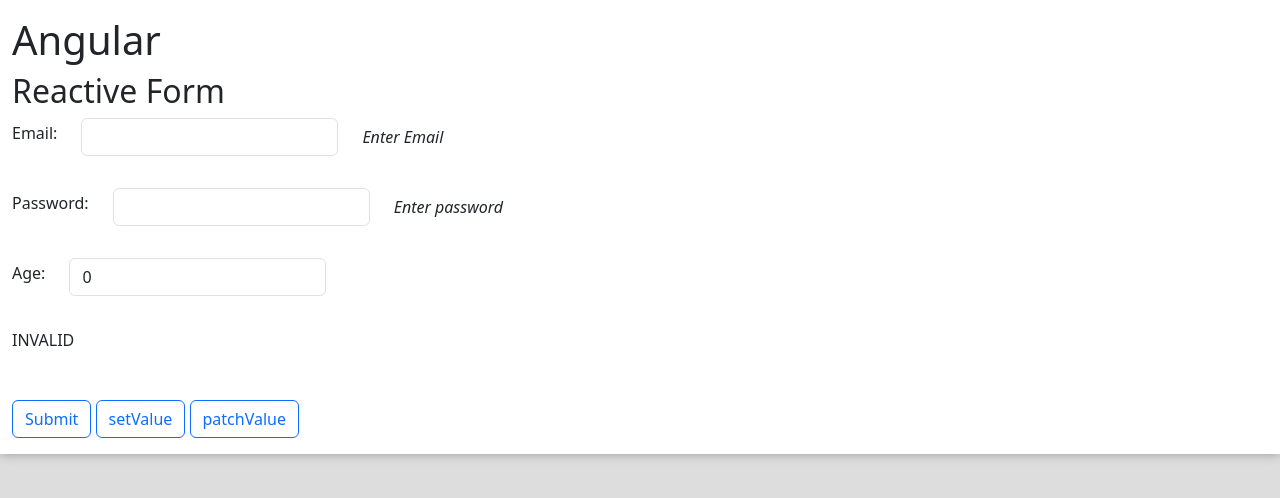
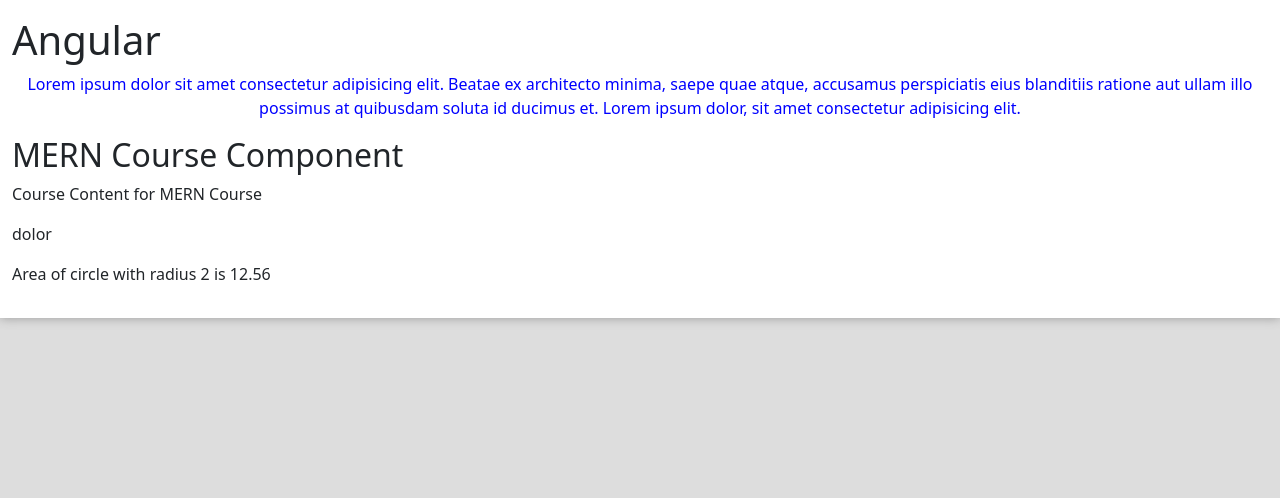
Before and after one commit to avimalhotra/ng-dec-24, an Angular app: page / in a window 1280 px wide. Shown: the top 498 px of the page. Built offline with nearby package versions, Linux system fonts and the light colour scheme.

Commit message:
view encapsulations

```diff
--- a/src/app/app.component.css
+++ b/src/app/app.component.css
@@ -1,4 +1,4 @@
-.para{ color: #00f;}
+p{ color: #00f; text-align: center;}
 
 /* form .ng-invalid{ box-shadow: 0 0 0 .25rem rgba(253, 13, 13, 0.25); }
 form .ng-valid{ box-shadow: 0 0 0 .25rem rgba(61, 253, 13, 0.25); } */
--- a/src/app/app.component.html
+++ b/src/app/app.component.html
@@ -1,6 +1,8 @@
 <div class="container-xxl py-3">
 
   <h1>{{title | titlecase}}</h1>
+  <p class="para">Lorem ipsum dolor sit amet consectetur adipisicing elit. Beatae ex architecto minima, saepe quae atque, accusamus perspiciatis eius blanditiis ratione aut ullam illo possimus at quibusdam soluta id ducimus et. Lorem ipsum dolor, sit amet consectetur adipisicing elit.</p>
+
 
   <!-- <section>
   <h2>Template Driven Form</h2>
@@ -84,8 +86,8 @@
   </section> -->
 
   <section>
-    <h2>Reactive Form</h2>
-    <form novalidate class="row align-items-center" [formGroup]="loginform" (ngSubmit)="loginUser()">
+    <!-- <h2>Reactive Form</h2> -->
+    <!-- <form novalidate class="row align-items-center" [formGroup]="loginform" (ngSubmit)="loginUser()">
 
       <div class="col-auto"><label class=" form-label" for="email">Email: </label></div>
       <div class="col-auto"><input type="email" class="form-control" id="email" name="email" formControlName="email"></div>
@@ -94,12 +96,11 @@
         <i *ngIf="loginform.get('email')?.invalid && loginform.get('email')?.dirty">Email Invalid</i>
         <i *ngIf="loginform.get('email')?.valid && loginform.get('email')?.dirty">Email Valid</i>
       </div>
-      <!-- <div class="col-auto"><output>{{loginform}}</output></div> -->
       <div class="w-100 my-3"></div>
 
       <div class="col-auto"><label for="pass" class="form-label">Password:</label></div>
       <div class="col-auto"><input class="form-control" type="password" name="pass" formControlName="pass" id="pass"></div>
-      <!-- <div class="col-auto"><output>{{pass.value}}</output></div> -->
+
       <div class="col-auto">
         <i *ngIf="loginform.get('pass')?.hasError('required') && loginform.get('pass')?.pristine">Enter password</i>
         <i *ngIf="loginform.get('pass')?.invalid && loginform.get('pass')?.dirty">Invalid password</i>
@@ -114,12 +115,10 @@
         <i *ngIf="loginform.get('age')?.invalid && loginform.get('age')?.dirty">Invalid age</i>
         <i *ngIf="loginform.get('age')?.valid && loginform.get('age')?.dirty">Valid age</i>
       </div>
-      <!-- <div class="col-auto"><output>{{age.value}}</output></div> -->
+
       <div class="w-100 my-3"></div>
       <div class="col-auto">
-          <!-- <p>{{loginform.value | json }}</p> -->
           <p>{{loginform.status }}</p>
-          <!-- <p>Valid: {{loginform.valid }}, Invalid: {{loginform.invalid }}</p> -->
           <p></p>
       </div>
       <div class="w-100 my-3"></div>
@@ -127,14 +126,29 @@
         <button type="submit" class="btn btn-outline-primary">Submit</button>
         <button type="button" class="btn btn-outline-primary" (click)="setVal()">setValue</button>
         <button type="button" class="btn btn-outline-primary" (click)="patchVal()">patchValue</button>
-
       </div>
 
 
 
+      </form> -->
+
+      <!-- <form novalidate class="row align-items-center" [formGroup]="loginForm" >
+
+        <div class="col-auto"><label class=" form-label" for="email">Email: </label></div>
+        <div class="col-auto"><input type="email" class="form-control" id="email" name="email" ></div>
+        <div class="col-auto"><label class=" form-label" for="pass">Password: </label></div>
+        <div class="col-auto"><input type="password" class="form-control" id="pass" name="pass" ></div>
+        <div class="col-auto"><button class="btn btn-outline-primary">Submit</button></div>
+
+
       </form>
-  </section>
 
-  <!-- <app-course></app-course> -->
+      <p>{{loginForm.value.email}}</p> -->
+
+
+
+    </section>
+
+  <app-course></app-course>
 
 </div>
--- a/src/app/app.component.ts
+++ b/src/app/app.component.ts
@@ -1,22 +1,22 @@
-import { Component } from '@angular/core';
+import { Component, inject, ViewEncapsulation } from '@angular/core';
 // import { CarsComponent } from './cars/cars.component';
 import { CommonModule } from '@angular/common';
 import {FormsModule, Validators} from '@angular/forms';
-// import { CourseComponent } from './course/course.component';
+import { CourseComponent } from './course/course.component';
 // import { ReversePipe } from './reverse.pipe';
 // import { Login } from './login';
-import { ReactiveFormsModule } from '@angular/forms';
+import { ReactiveFormsModule, FormBuilder } from '@angular/forms';
 import {  Validator, FormControl, FormArray, FormGroup } from '@angular/forms';
 // import { FormBuilder } from '@angular/forms';
 
 
-
 @Component({
   selector: 'app-root',
-  imports: [ CommonModule, FormsModule, ReactiveFormsModule  ],
+  imports: [ CommonModule, FormsModule, ReactiveFormsModule, CourseComponent ],
   templateUrl: './app.component.html',
   styleUrl: './app.component.css',
-  preserveWhitespaces:true
+  preserveWhitespaces:true,
+  // encapsulation:ViewEncapsulation.ShadowDom
 })
 
 export class AppComponent {
@@ -30,23 +30,28 @@
   // pass=new FormControl('');
   // age=new FormControl(0);
 
-  loginform=new FormGroup({
-    email:new FormControl("",[Validators.required, Validators.minLength(6)]),
-    pass:new FormControl("",[Validators.required,Validators.minLength(8)], ),
-    age:new FormControl(0,[Validators.required, Validators.min(25), Validators.max(75)]),
-  });
+  // loginform=new FormGroup({
+  //   email:new FormControl("",[Validators.required, Validators.minLength(6)]),
+  //   pass:new FormControl("",[Validators.required,Validators.minLength(8)], ),
+  //   age:new FormControl(0,[Validators.required, Validators.min(25), Validators.max(75)]),
+  // });
 
-  loginUser(){
-    console.log(this.loginform.status);
-    console.log(this.loginform.value);
-    console.log(this.loginform.valid);
-  };
+  // loginUser(){
+  //   console.log(this.loginform.status);
+  //   console.log(this.loginform.value);
+  //   console.log(this.loginform.valid);
+  // };
 
 
-  setVal(){this.loginform.setValue({email:"mail@domain.com",pass:"12345678",age:25})}
-  patchVal(){ this.loginform.patchValue({email:"new@mail.com"})};
+  // setVal(){this.loginform.setValue({email:"mail@domain.com",pass:"12345678",age:25})}
+  // patchVal(){ this.loginform.patchValue({email:"new@mail.com"})};
 
+  private formBuilder=inject(FormBuilder);
 
+  loginForm=this.formBuilder.group({
+    email:['',Validators.required],
+    pass:['',Validators.required]
+  });
 
 
 }
--- /dev/null
+++ b/src/app/course/course.component.css
@@ -0,0 +1 @@
+/* p{ color: #060;} */
--- a/src/app/course/course.component.ts
+++ b/src/app/course/course.component.ts
@@ -1,4 +1,4 @@
-import { Component } from '@angular/core';
+import { Component, ViewEncapsulation } from '@angular/core';
 
 @Component({
   selector: 'app-course',
```
Also changed, not shown: src/styles.css (line endings or trailing spaces).
